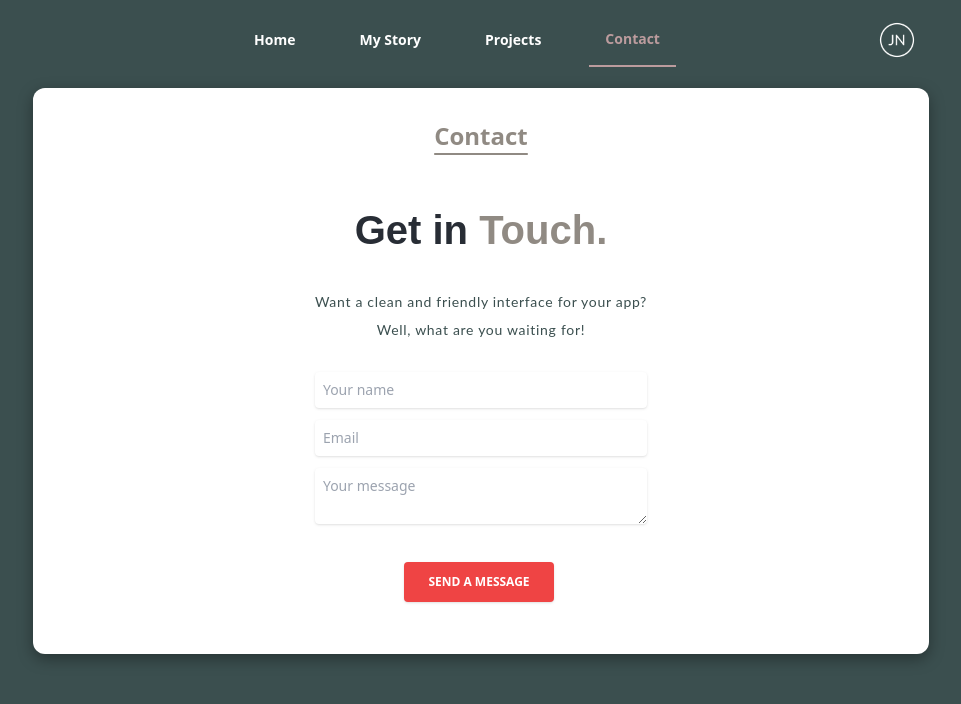
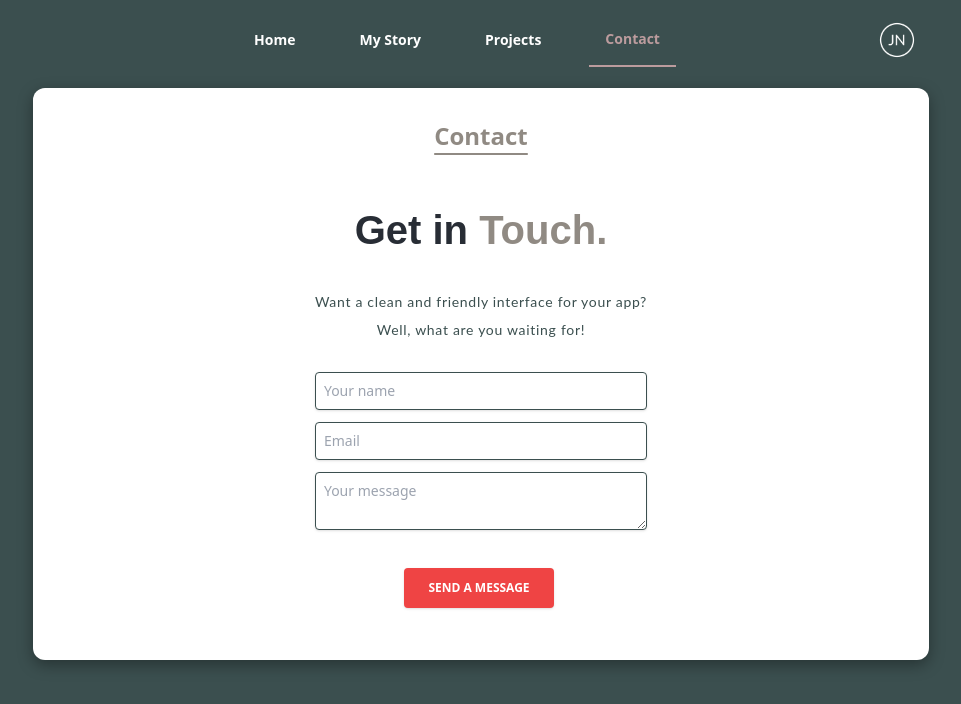
Before and after one commit to Tales-1/Portfolio, a React (Create React App) app: page /contact in a window 1280 px wide. Shown: the top 704 px of the page, without its empty margins (159-1120 px from the left). Built offline with nearby package versions, Linux system fonts and the light colour scheme; what prettier-plugin-tailwindcss would draw is missing.

Commit message:
added borders to input fields

```diff
--- a/src/components/ContactForm.tsx
+++ b/src/components/ContactForm.tsx
@@ -20,7 +20,7 @@ const ContactForm: React.FC<Props> = ({ handleSubmit }) => {
           type="text"
           placeholder="Your name"
           name="name"
-          className="p-1 lg:p-2 placeholder-gray-400 text-gray-600 relative bg-white rounded text-sm border-0 shadow outline-none focus:outline-none focus:ring w-full"
+          className="relative w-full rounded border-[1px] border-body bg-white p-[5px] text-sm text-gray-600 placeholder-gray-400 shadow outline-none focus:outline-none focus:ring lg:p-2"
           required
         />
       </div>
@@ -29,7 +29,7 @@ const ContactForm: React.FC<Props> = ({ handleSubmit }) => {
           type="email"
           placeholder="Email"
           name="email"
-          className="p-1 lg:p-2 placeholder-gray-400 text-gray-600 relative bg-white rounded text-sm border-0 shadow outline-none focus:outline-none focus:ring w-full"
+          className="relative w-full rounded border-[1px] border-body bg-white p-[5px] text-sm text-gray-600 placeholder-gray-400 shadow outline-none focus:outline-none focus:ring lg:p-2"
           required
         />
       </div>
@@ -37,13 +37,13 @@ const ContactForm: React.FC<Props> = ({ handleSubmit }) => {
         <textarea
           placeholder="Your message"
           name="message"
-          className="p-1 lg:p-2 placeholder-gray-400 text-gray-600 relative bg-white rounded text-sm border-0 shadow outline-none focus:outline-none focus:ring w-full"
+          className="relative w-full rounded border-[1px] border-body bg-white p-[5px] text-sm text-gray-600 placeholder-gray-400 shadow outline-none focus:outline-none focus:ring lg:p-2"
           required
         />
       </div>
       <div className="mt-8 pt-0">
         <button
-          className="bg-red-500 text-white active:bg-red-600 font-bold uppercase text-xs px-6 py-3 rounded shadow hover:shadow-lg outline-none focus:outline-none mr-1 mb-1 ease-linear transition-all duration-150"
+          className="mr-1 mb-1 rounded bg-red-500 px-6 py-3 text-xs font-bold uppercase text-white shadow outline-none transition-all duration-150 ease-linear hover:shadow-lg focus:outline-none active:bg-red-600"
           type="submit"
         >
           Send a message
```
